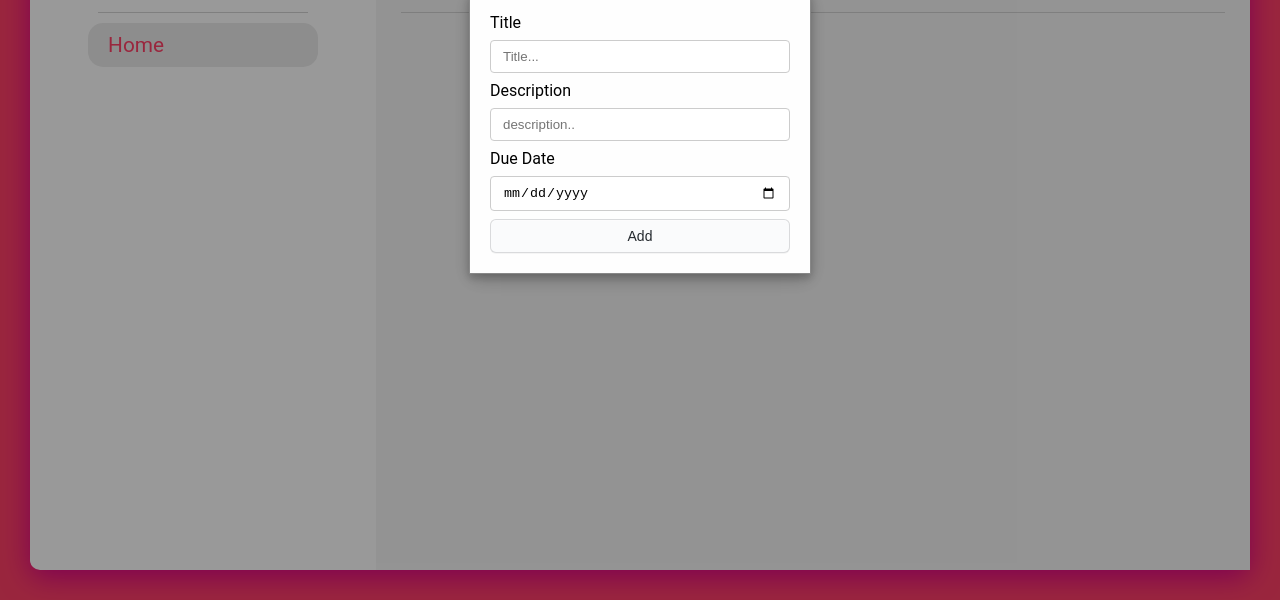
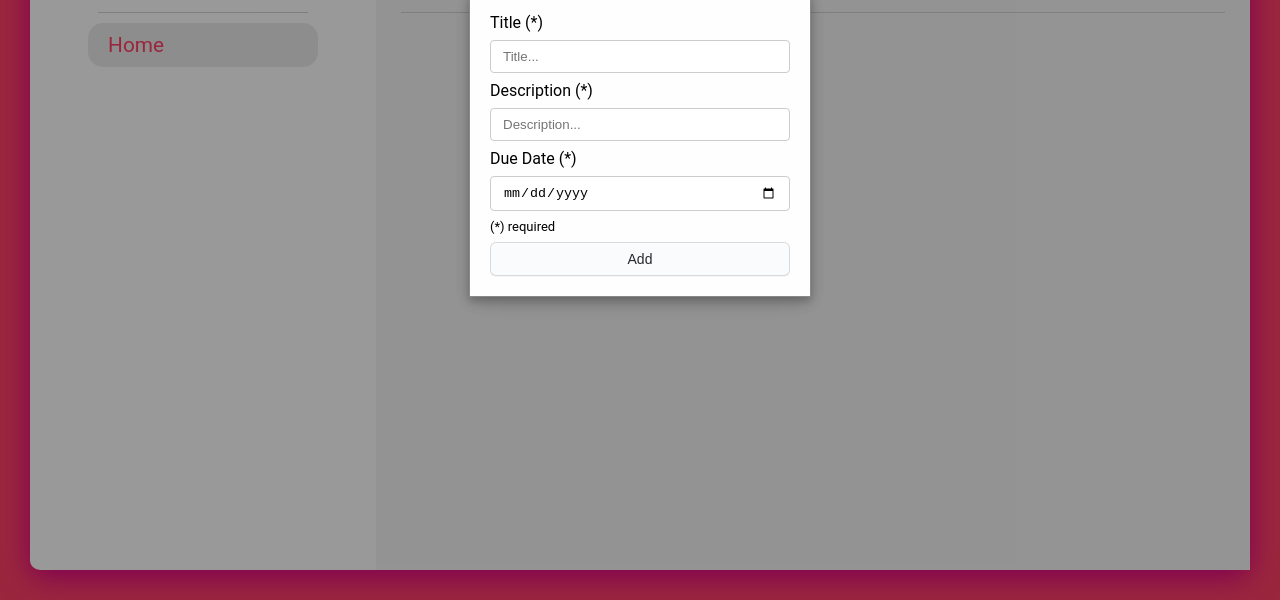
Before and after one commit to tcoquery/JS-To-Do-List, a website built with webpack: page dist/index.html in a window 1280 px wide. Both pictures are taken after a click on the button 560 px from the left and 177 px from the top of the page. Shown: the part 200-800 px from the top of the page. Built offline with nearby package versions, Linux system fonts and the light colour scheme.

Commit message:
add requirement indications for new task

```diff
--- a/dist/index.html
+++ b/dist/index.html
@@ -31,12 +31,13 @@
             <ul class="task-list"></ul>
             <div class="task-form">
                 <div class="form-modal">
-                    <label for="title">Title</label>
+                    <label for="title">Title (*)</label>
                     <input type="text" id="title" name="title" placeholder="Title...">
-                    <label for="description">Description</label>
-                    <input type="text-area" id="description" name="description" placeholder="description..">
-                    <label for="date">Due Date</label>
+                    <label for="description">Description (*)</label>
+                    <input type="text-area" id="description" name="description" placeholder="Description...">
+                    <label for="date">Due Date (*)</label>
                     <input type="date" id="date" name="date">
+                    <span class="required">(*) required</span>
                     <button id="create-task" class="add-button">Add</button>
                 </div>
             </div>
--- a/dist/style.css
+++ b/dist/style.css
@@ -88,6 +88,11 @@ li {
     border: 1px solid #ccc;
     border-radius: 4px;
     box-sizing: border-box;
+}
+
+.required {
+    font-size: small;
+    margin-bottom: 8px;
 }
 
 .add-button {
```
Also changed, not shown: dist/main.js.
